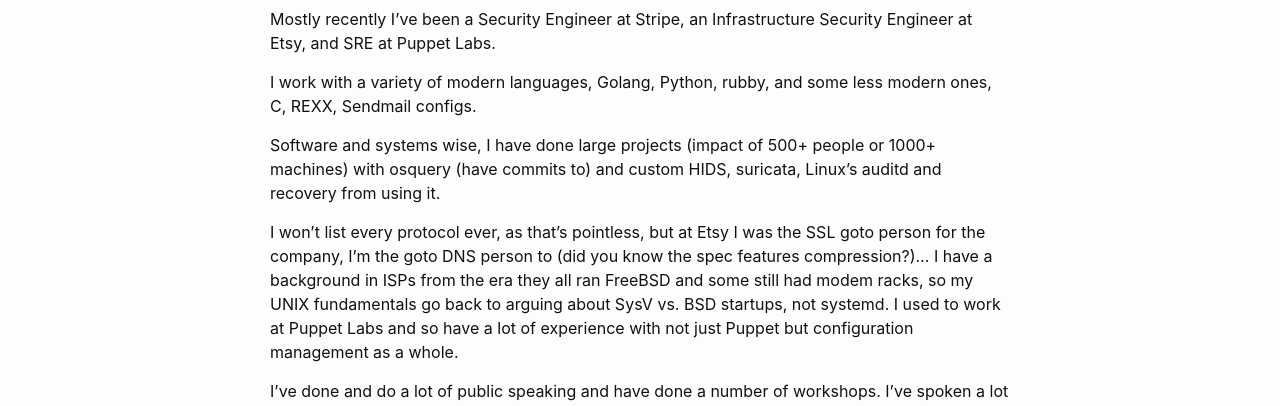
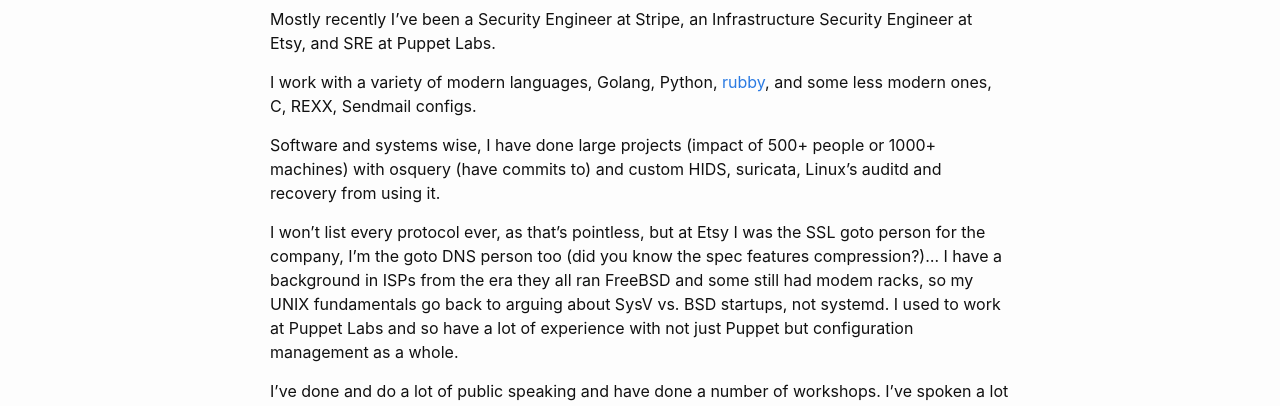
Before and after one commit to barn/barn.github.io, a plain HTML site: page benhughes/index.html in a window 1280 px wide. Shown: the part 343-749 px from the top of the page. Drawn offline with Linux system fonts and the light colour scheme.

Commit message:
Update index.html
link to rubby as no one gets the joke

```diff
--- a/benhughes/index.html
+++ b/benhughes/index.html
@@ -46,11 +46,11 @@
 
 <p>Mostly recently I’ve been a Security Engineer at Stripe, an Infrastructure Security Engineer at Etsy, and SRE at Puppet Labs.</p>
 
-<p>I work with a variety of modern languages, Golang, Python, rubby, and some less modern ones, C, REXX, Sendmail configs.</p>
+<p>I work with a variety of modern languages, Golang, Python, <a href="https://www.slideshare.net/44Con/44con-london-2015-reverse-reverse-engineering/14">rubby</a>, and some less modern ones, C, REXX, Sendmail configs.</p>
 
 <p>Software and systems wise, I have done large projects (impact of 500+ people or 1000+ machines) with osquery (have commits to) and custom HIDS, suricata, Linux’s auditd and recovery from using it.</p>
 
-<p>I won’t list every protocol ever, as that’s pointless, but at Etsy I was the SSL goto person for the company, I’m the goto DNS person to (did you know the spec features compression?)… I have a background in ISPs from the era they all ran FreeBSD and some still had modem racks, so my UNIX fundamentals go back to arguing about SysV vs. BSD startups, not systemd. I used to work at Puppet Labs and so have a lot of experience with not just Puppet but configuration management as a whole.</p>
+<p>I won’t list every protocol ever, as that’s pointless, but at Etsy I was the SSL goto person for the company, I’m the goto DNS person too (did you know the spec features compression?)… I have a background in ISPs from the era they all ran FreeBSD and some still had modem racks, so my UNIX fundamentals go back to arguing about SysV vs. BSD startups, not systemd. I used to work at Puppet Labs and so have a lot of experience with not just Puppet but configuration management as a whole.</p>
 
 <p>I’ve done and do a lot of public speaking and have done a number of workshops. I’ve spoken a lot about realworld security, building security infrastructure, and most recently of the actual costs of breaches. Highlights such as QueryCon (first osquery conference), Bsides Wellington, Toronto and Portland, LasCon, Velocity and numerous bsides conferences globally. You can see many of them at <a href="https://speakerdeck.com/barnbarn">barnbarn on SpeakerDeck</a> including videos on some. I’ve been on the review panel for many a conference too.</p>
 
```
